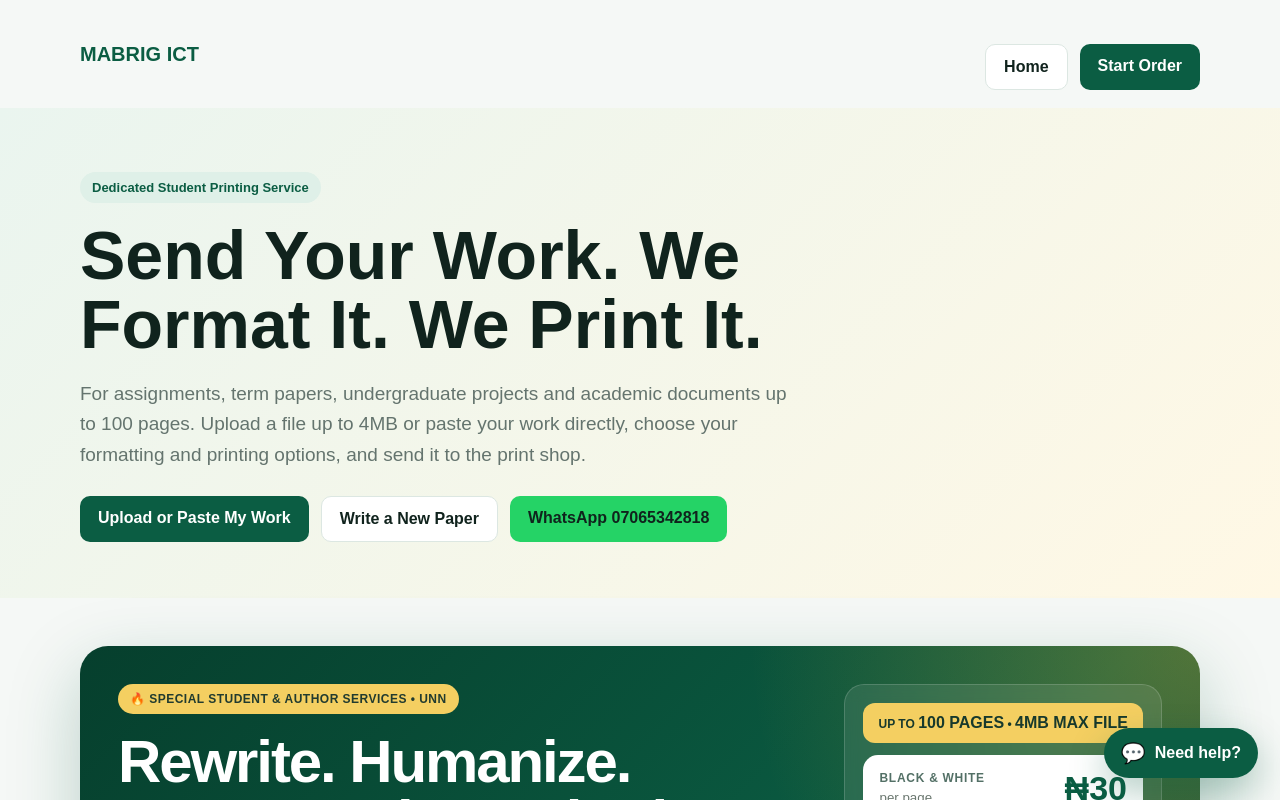
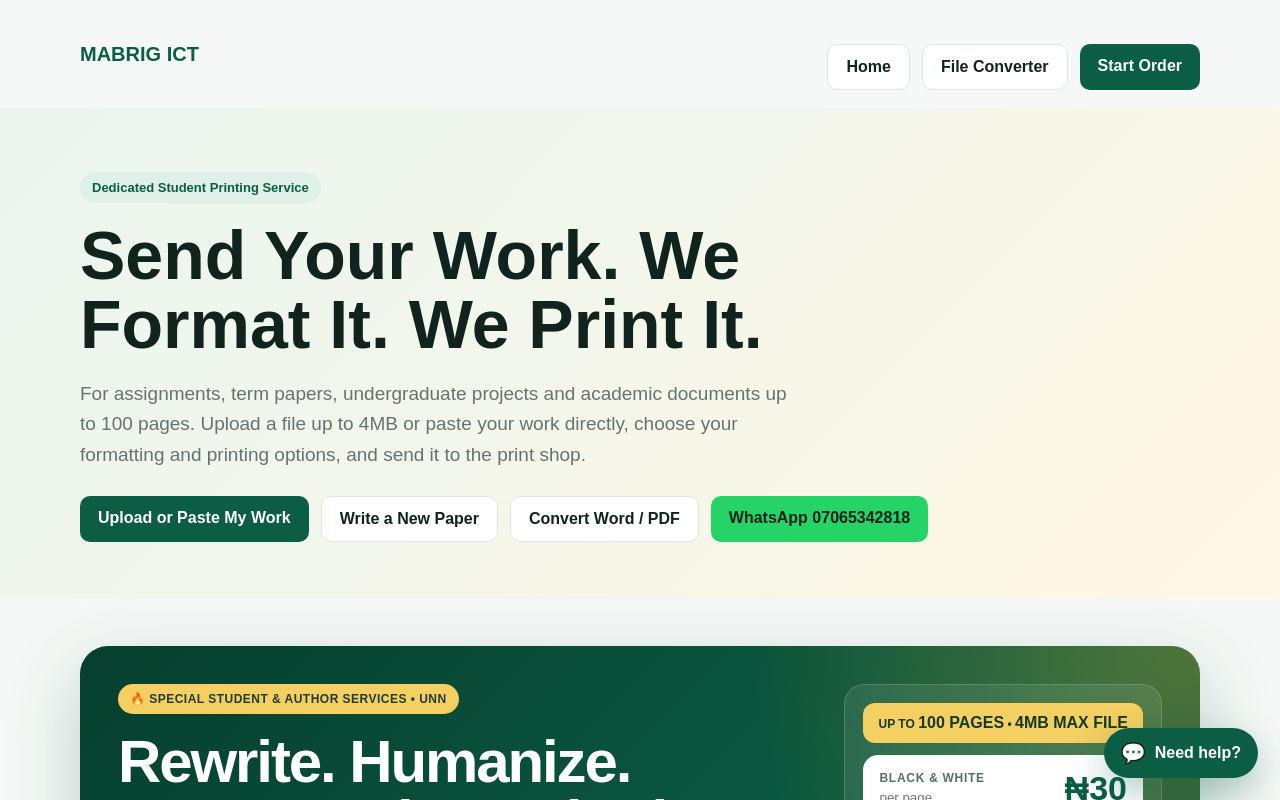
Before and after one commit to mabrig1/mabrig-academic-assistance, a Next.js app: page /academic-printing in a window 1280 px wide. Shown: the top 800 px of the page. Built offline with nearby package versions, Linux system fonts and the light colour scheme.

Commit message:
Link converter from printing service

```diff
--- a/app/academic-printing/page.tsx
+++ b/app/academic-printing/page.tsx
@@ -5,7 +5,7 @@
   return <>
     <header className="container nav">
       <Link className="brand" href="/">MABRIG ICT</Link>
-      <div className="actions"><Link className="btn secondary" href="/">Home</Link><Link className="btn primary" href="/academic-printing/order">Start Order</Link></div>
+      <div className="actions"><Link className="btn secondary" href="/">Home</Link><Link className="btn secondary" href="/file-converter">File Converter</Link><Link className="btn primary" href="/academic-printing/order">Start Order</Link></div>
     </header>
     <main>
       <section className="hero compact-hero">
@@ -13,7 +13,7 @@
           <span className="badge">Dedicated Student Printing Service</span>
           <h1>Send Your Work. We Format It. We Print It.</h1>
           <p className="lead">For assignments, term papers, undergraduate projects and academic documents up to 100 pages. Upload a file up to 4MB or paste your work directly, choose your formatting and printing options, and send it to the print shop.</p>
-          <div className="actions"><Link className="btn primary" href="/academic-printing/order">Upload or Paste My Work</Link><Link className="btn secondary" href="/academic-writer">Write a New Paper</Link><a className="btn whatsapp" href="https://wa.me/2347065342818?text=Hello%20Mabrig%20ICT%2C%20I%20want%20to%20use%20the%20Academic%20Document%20Printing%20service." target="_blank" rel="noreferrer">WhatsApp 07065342818</a></div>
+          <div className="actions"><Link className="btn primary" href="/academic-printing/order">Upload or Paste My Work</Link><Link className="btn secondary" href="/academic-writer">Write a New Paper</Link><Link className="btn secondary" href="/file-converter">Convert Word / PDF</Link><a className="btn whatsapp" href="https://wa.me/2347065342818?text=Hello%20Mabrig%20ICT%2C%20I%20want%20to%20use%20the%20Academic%20Document%20Printing%20service." target="_blank" rel="noreferrer">WhatsApp 07065342818</a></div>
         </div>
       </section>
 
```
